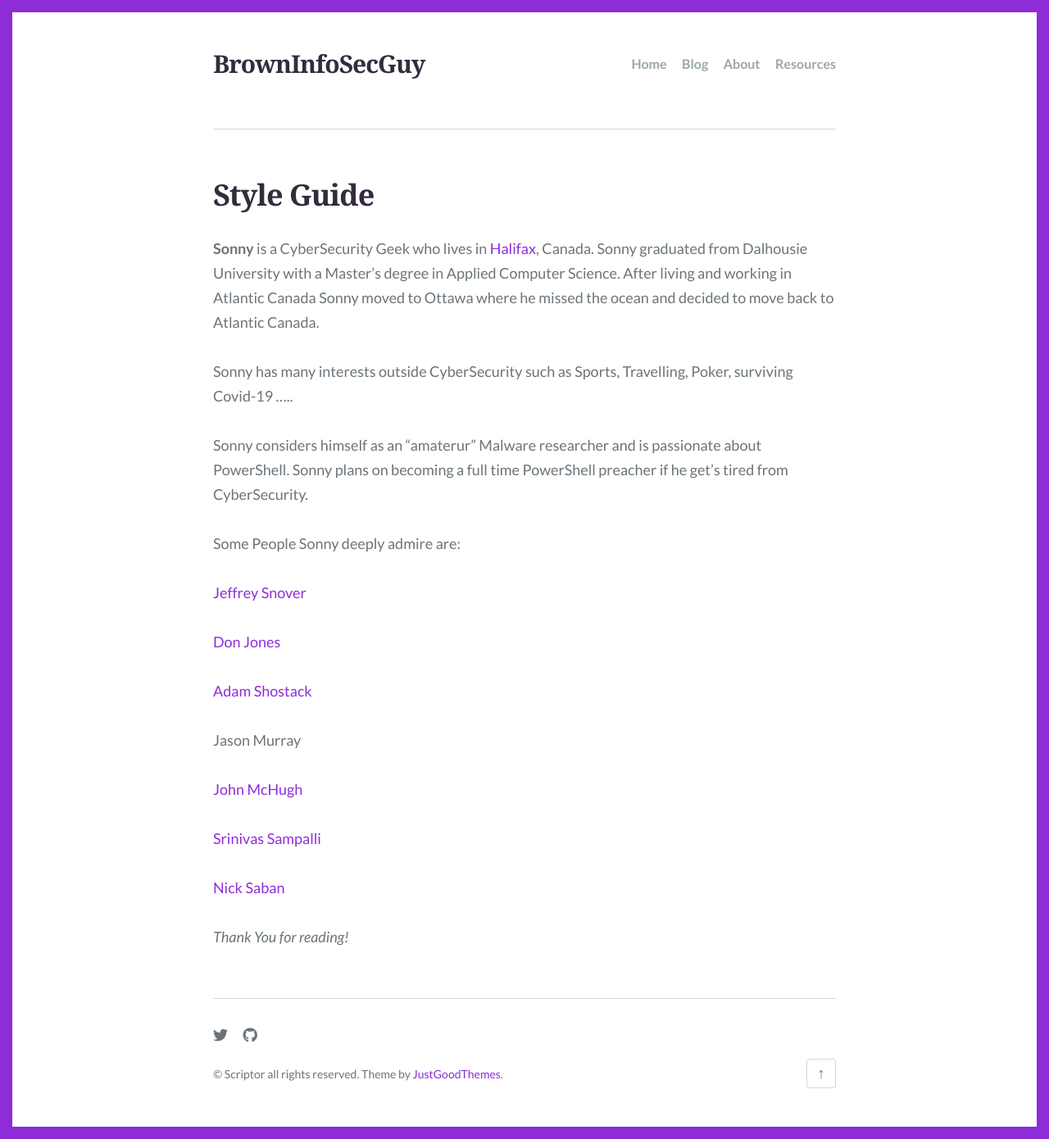
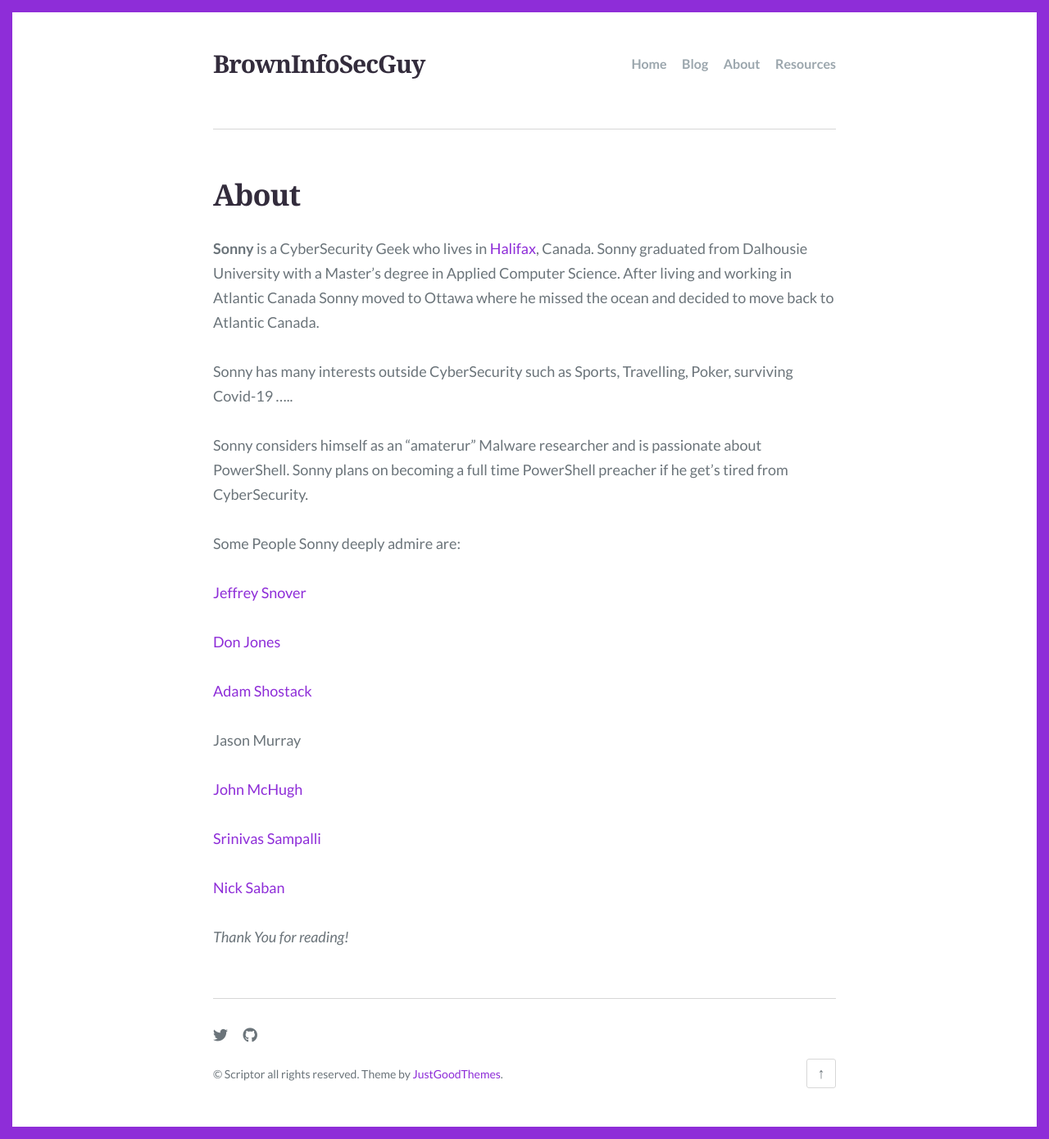
Before and after one commit to browninfosecguy/browninfosecguy.github.io, a Jekyll site: the page built from about.md, in a window 1280 px wide. Shown: the whole page at 82% size. Built offline with Jekyll 4.4.1, drawn with Linux system fonts in a browser that asks for light colours; some web fonts are replaced.

Commit message:
Update about.md

```diff
--- a/about.md
+++ b/about.md
@@ -1,6 +1,6 @@
 ---
 layout: page
-title: Style Guide
+title: About
 description: This is a style guide of the Scriptor Jekyll theme
 ---
 
```
